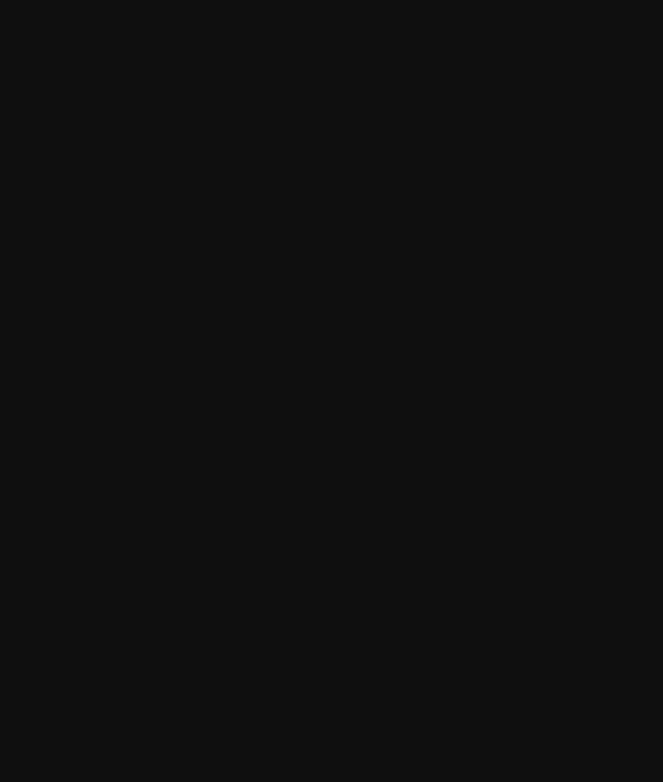
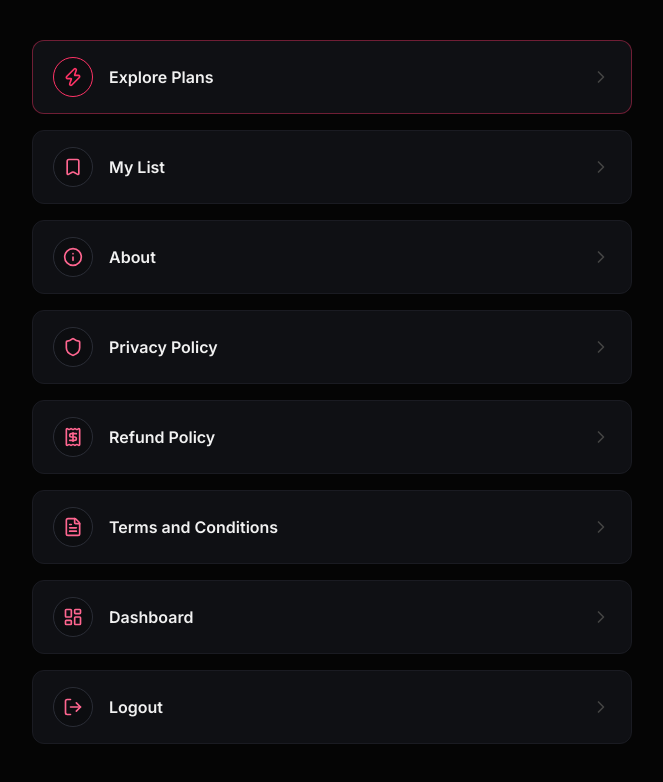
Before and after one commit to PankajPote18/Shortflix, a React app in the folder frontend/: page /settings in a window 1280 px wide. Before the commit this address had no page. Shown: the top 782 px of the page, without its empty margins (308-971 px from the left). Built offline with nearby package versions, Linux system fonts and the light colour scheme; the HTML template or start-up script is replaced by a standard one.

Commit message:
Add settings page with pink accents

```diff
--- a/frontend/src/App.jsx
+++ b/frontend/src/App.jsx
@@ -4,6 +4,7 @@
 import Footer from './components/Footer';
 import BottomNav from './components/BottomNav';
 import Home from './pages/Home';
+import Settings from './pages/Settings';
 import Player from './pages/Player';
 import { WatchProvider } from './context/WatchContext';
 import './styles/global.css';
@@ -16,6 +17,9 @@
           {/* Routes with Header and Footer */}
           <Route path="/" element={<><Header /><Home /><Footer /></>} />
 
+          {/* Settings Route */}
+          <Route path="/settings" element={<Settings />} />
+
           {/* Player Routes without Header */}
           <Route path="/watch/:seriesId" element={<Player />} />
           <Route path="/watch/:seriesId/:episodeId" element={<Player />} />
--- /dev/null
+++ b/frontend/src/pages/Settings.jsx
@@ -0,0 +1,52 @@
+import React from 'react';
+import {
+  Zap,
+  Bookmark,
+  Info,
+  Shield,
+  Receipt,
+  FileText,
+  LayoutDashboard,
+  LogOut,
+  ChevronRight
+} from 'lucide-react';
+import styles from './Settings.module.css';
+
+const settingsLinks = [
+  { id: 'plans', icon: Zap, label: 'Explore Plans', highlight: true },
+  { id: 'list', icon: Bookmark, label: 'My List' },
+  { id: 'about', icon: Info, label: 'About' },
+  { id: 'privacy', icon: Shield, label: 'Privacy Policy' },
+  { id: 'refund', icon: Receipt, label: 'Refund Policy' },
+  { id: 'terms', icon: FileText, label: 'Terms and Conditions' },
+  { id: 'dashboard', icon: LayoutDashboard, label: 'Dashboard' },
+  { id: 'logout', icon: LogOut, label: 'Logout' },
+];
+
+const Settings = () => {
+  return (
+    <div className={styles.settingsPage}>
+      <div className={styles.container}>
+        <div className={styles.list}>
+          {settingsLinks.map((item) => {
+            const Icon = item.icon;
+            return (
+              <div
+                key={item.id}
+                className={`${styles.item} ${item.highlight ? styles.highlight : ''}`}
+              >
+                <div className={styles.iconWrapper}>
+                  <Icon size={20} className={styles.icon} />
+                </div>
+                <span className={styles.label}>{item.label}</span>
+                <ChevronRight size={20} className={styles.chevron} />
+              </div>
+            );
+          })}
+        </div>
+      </div>
+    </div>
+  );
+};
+
+export default Settings;
--- /dev/null
+++ b/frontend/src/pages/Settings.module.css
@@ -0,0 +1,83 @@
+.settingsPage {
+  min-height: 100vh;
+  background-color: #050505;
+  padding: 40px 20px 100px; /* bottom padding for the nav bar */
+  display: flex;
+  justify-content: center;
+}
+
+.container {
+  width: 100%;
+  max-width: 600px;
+}
+
+.list {
+  display: flex;
+  flex-direction: column;
+  gap: 16px;
+}
+
+.item {
+  display: flex;
+  align-items: center;
+  background-color: #0f1014;
+  border: 1px solid #1a1b22;
+  border-radius: 12px;
+  padding: 16px 20px;
+  cursor: pointer;
+  transition: background-color 0.2s, border-color 0.2s;
+}
+
+.item:hover {
+  background-color: #16181f;
+}
+
+/* Highlighted Item (Explore Plans) */
+.item.highlight {
+  border-color: rgba(255, 51, 102, 0.4);
+}
+
+.item.highlight .iconWrapper {
+  border-color: #ff3366;
+}
+
+.item.highlight .icon {
+  color: #ff3366;
+}
+
+.iconWrapper {
+  display: flex;
+  align-items: center;
+  justify-content: center;
+  width: 40px;
+  height: 40px;
+  border-radius: 50%;
+  border: 1px solid #2a2d36;
+  background-color: rgba(0, 0, 0, 0.2);
+  margin-right: 16px;
+}
+
+.icon {
+  color: #00bcd4; /* Use cyan by default, or another cool color to contrast with pink if desired. The prompt said "keep the color in a shade of pink". So let's make default icons white or light gray, and highlighted ones pink */
+}
+
+/* Let's make all default icons slightly tinted white to match screenshot */
+.item:not(.highlight) .icon {
+  color: #00bcd4;
+}
+
+/* Wait, the prompt said "keep the color in a shade of pink". This might mean ALL colors that were blue in the screenshot should be pink! */
+.item:not(.highlight) .icon {
+  color: #ff6690;
+}
+
+.label {
+  flex: 1;
+  font-size: 16px;
+  font-weight: 600;
+  color: #f1f1f1;
+}
+
+.chevron {
+  color: #444;
+}
```
